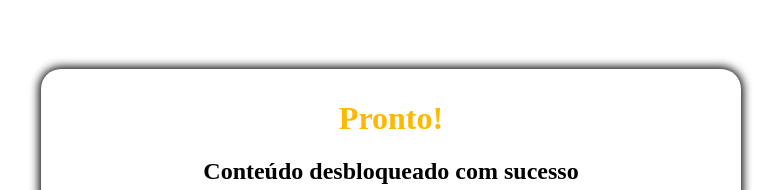
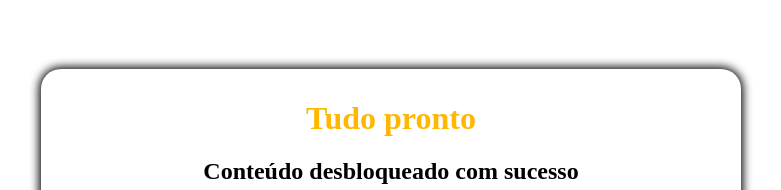
Before and after one commit to scowpem/agariste.store, a plain HTML site: page index.html in a window 1280 px wide. Shown: the part 145-335 px from the top of the page, without its empty margins (249-1030 px from the left). Drawn offline with Linux system fonts and the light colour scheme; a script that the page names is missing; a web font is replaced by a local one.

Commit message:
Update index.html

```diff
--- a/index.html
+++ b/index.html
@@ -8,7 +8,7 @@
 <div class="container">
 <div class="black">
 <div class="question">
-<h1>Pronto!</h1>
+<h1>Tudo pronto</h1>
 
 <h2>Conte&uacute;do desbloqueado com sucesso</h2>
 
```
